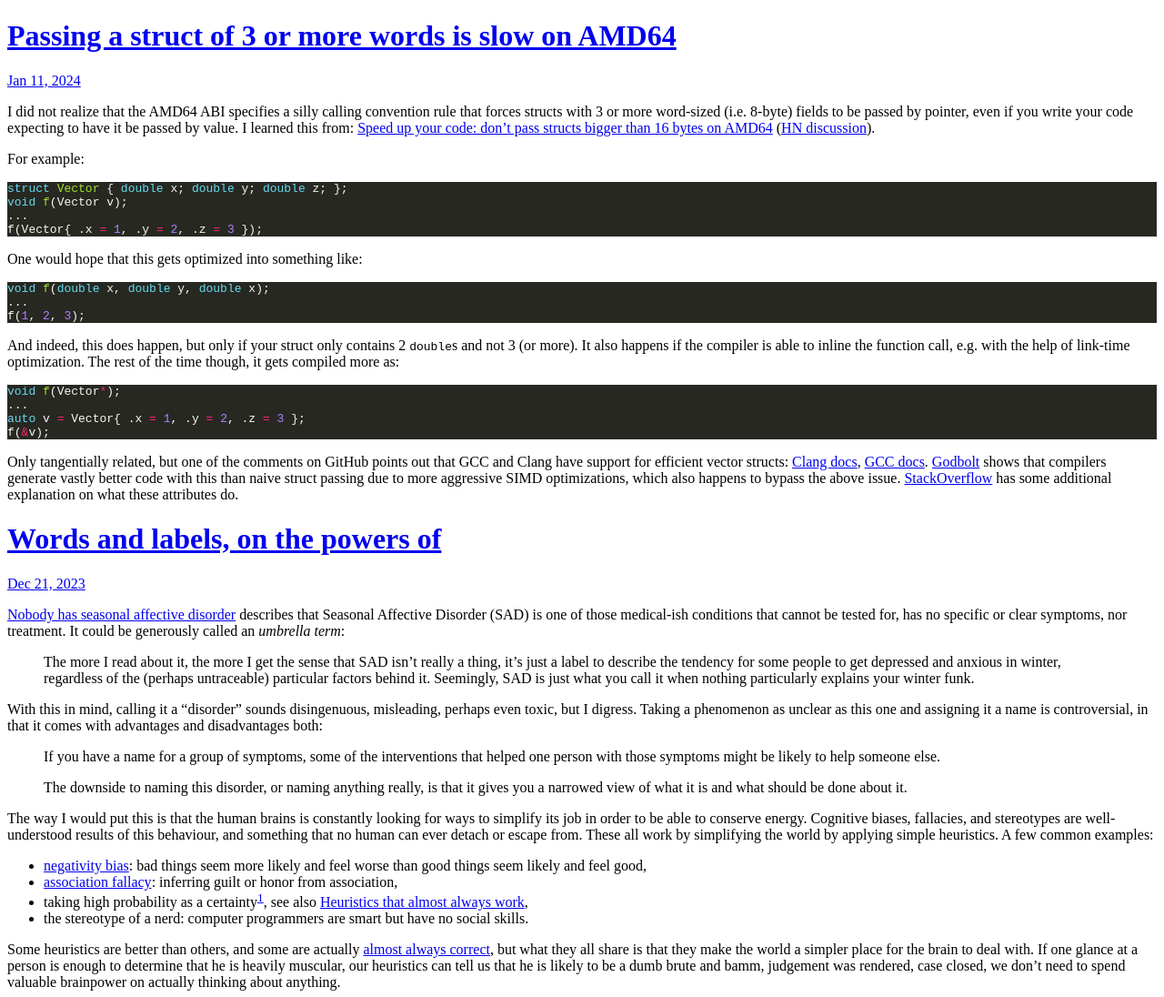
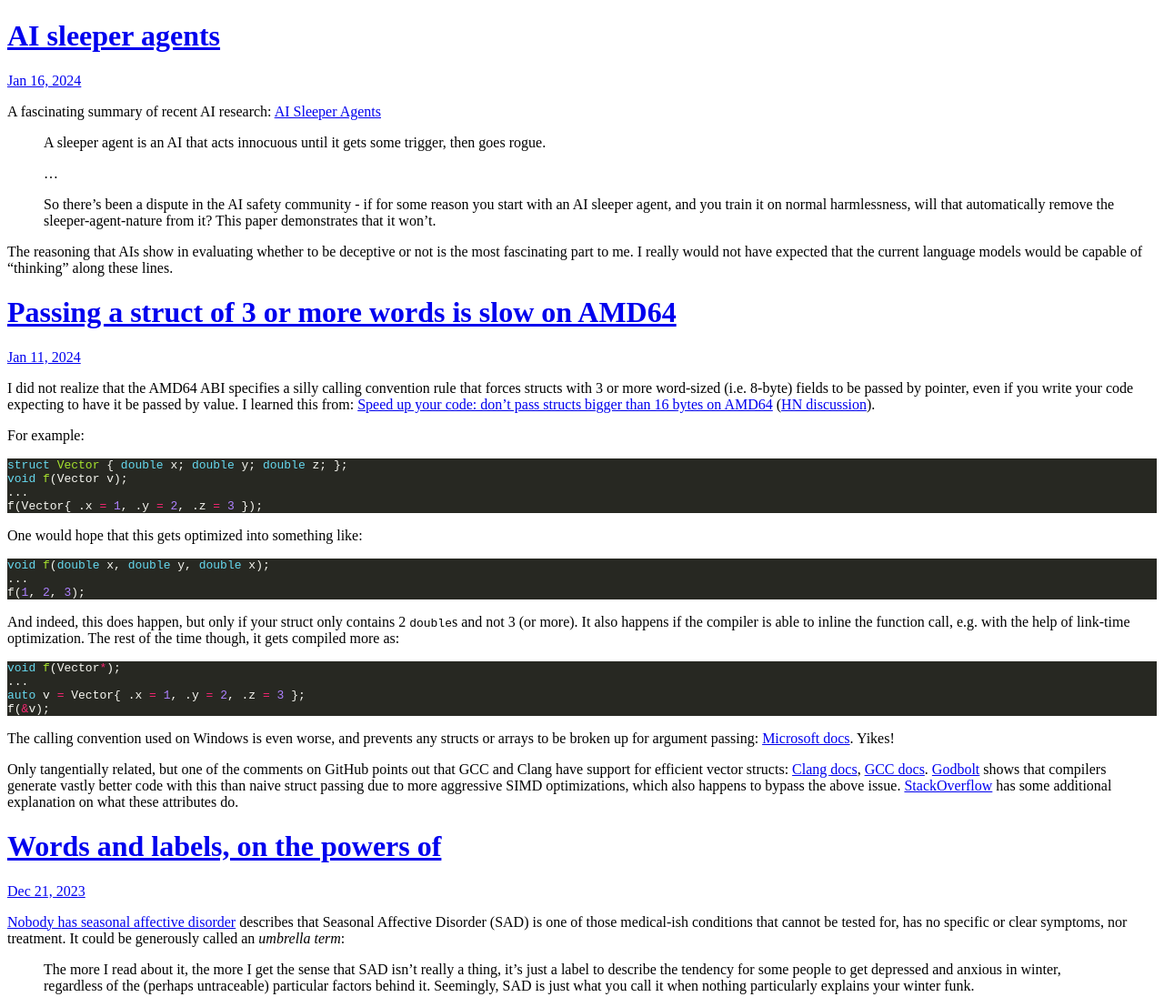
Before and after one commit to shdnx/microblog-mirror, a plain HTML site: page index.html in a window 1280 px wide. Shown: the top 1096 px of the page at 91% size. Drawn offline with Linux system fonts and the light colour scheme.

Commit message:
Archiving from Micro.blog.

```diff
--- a/index.html
+++ b/index.html
@@ -21,6 +21,25 @@
 <div class="h-feed">
 
 
+
+	  <div class="h-entry">
+
+			<h1><a href="https://blog.gaborkozar.me/2024/01/16/ai-sleeper-agents.html">AI sleeper agents</a></h1>
+
+
+		<a href="https://blog.gaborkozar.me/2024/01/16/ai-sleeper-agents.html" class="u-url"><time class="dt-published" datetime="2024-01-16 23:59:06 &#43;0200">Jan 16, 2024</time></a>
+
+		<div class="e-content">
+			 <p>A fascinating summary of recent AI research: <a href="https://www.astralcodexten.com/p/ai-sleeper-agents">AI Sleeper Agents</a></p>
+<blockquote>
+<p>A sleeper agent is an AI that acts innocuous until it gets some trigger, then goes rogue.</p>
+<p>&hellip;</p>
+<p>So there’s been a dispute in the AI safety community - if for some reason you start with an AI sleeper agent, and you train it on normal harmlessness, will that automatically remove the sleeper-agent-nature from it? This paper demonstrates that it won’t.</p>
+</blockquote>
+<p>The reasoning that AIs show in evaluating whether to be deceptive or not is the most fascinating part to me. I really would not have expected that the current language models would be capable of &ldquo;thinking&rdquo; along these lines.</p>
+
+		</div>
+	  </div>
 
 	  <div class="h-entry">
 
@@ -45,7 +64,8 @@ f(<span style="color:#ae81ff">1</span>, <span style="color:#ae81ff">2</span>, <s
 ...
 <span style="color:#66d9ef">auto</span> v <span style="color:#f92672">=</span> Vector{ .x <span style="color:#f92672">=</span> <span style="color:#ae81ff">1</span>, .y <span style="color:#f92672">=</span> <span style="color:#ae81ff">2</span>, .z <span style="color:#f92672">=</span> <span style="color:#ae81ff">3</span> };
 f(<span style="color:#f92672">&amp;</span>v);
-</code></pre></div><p>Only tangentially related, but one of the comments on GitHub points out that GCC and Clang have support for efficient vector structs: <a href="https://clang.llvm.org/docs/LanguageExtensions.html#vectors-and-extended-vectors">Clang docs</a>, <a href="https://gcc.gnu.org/onlinedocs/gcc/Vector-Extensions.html">GCC docs</a>. <a href="https://godbolt.org/z/o95hr9rP9">Godbolt</a> shows that compilers generate vastly better code with this than naive struct passing due to more aggressive SIMD optimizations, which also happens to bypass the above issue. <a href="https://stackoverflow.com/questions/38750994/what-is-ext-vector-type-and-simd">StackOverflow</a> has some additional explanation on what these attributes do.</p>
+</code></pre></div><p>The calling convention used on Windows is even worse, and prevents any structs or arrays to be broken up for argument passing: <a href="https://learn.microsoft.com/en-us/cpp/build/x64-calling-convention?view=msvc-170">Microsoft docs</a>. Yikes!</p>
+<p>Only tangentially related, but one of the comments on GitHub points out that GCC and Clang have support for efficient vector structs: <a href="https://clang.llvm.org/docs/LanguageExtensions.html#vectors-and-extended-vectors">Clang docs</a>, <a href="https://gcc.gnu.org/onlinedocs/gcc/Vector-Extensions.html">GCC docs</a>. <a href="https://godbolt.org/z/o95hr9rP9">Godbolt</a> shows that compilers generate vastly better code with this than naive struct passing due to more aggressive SIMD optimizations, which also happens to bypass the above issue. <a href="https://stackoverflow.com/questions/38750994/what-is-ext-vector-type-and-simd">StackOverflow</a> has some additional explanation on what these attributes do.</p>
 
 		</div>
 	  </div>
```
